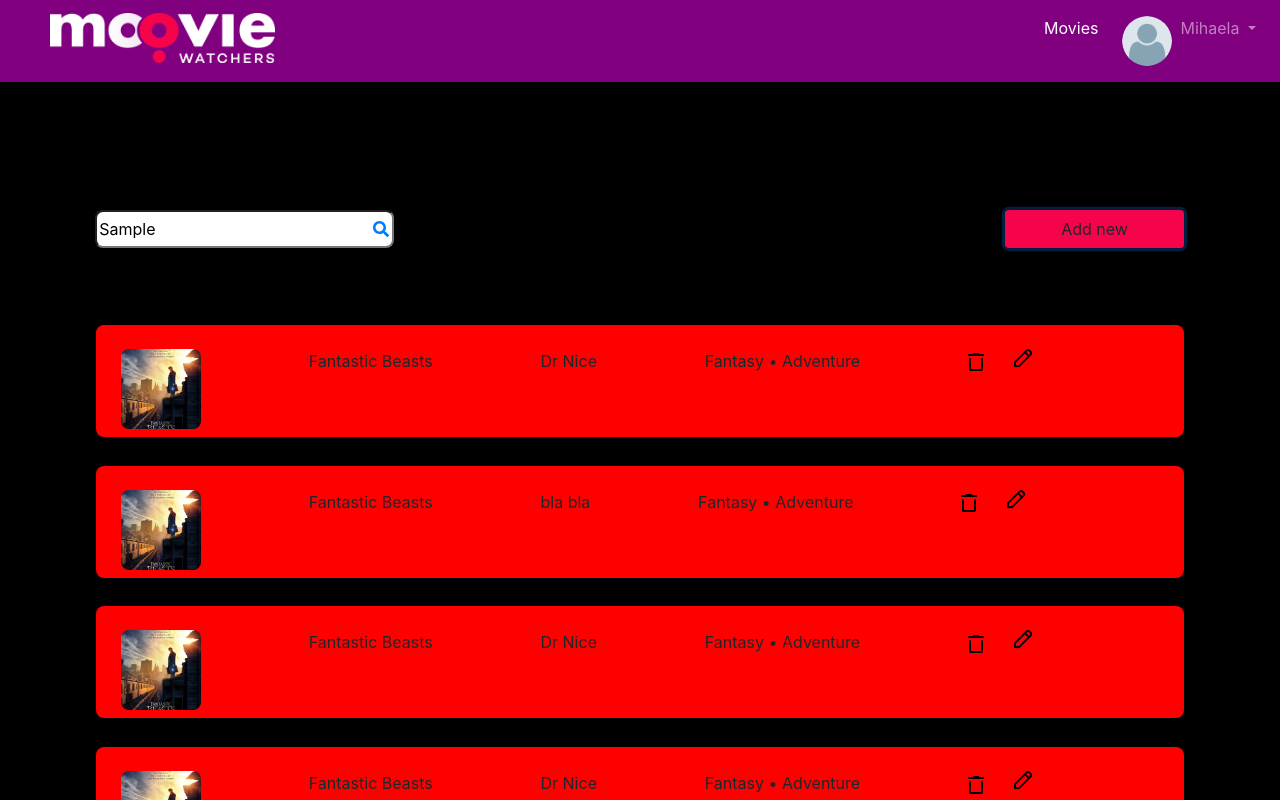
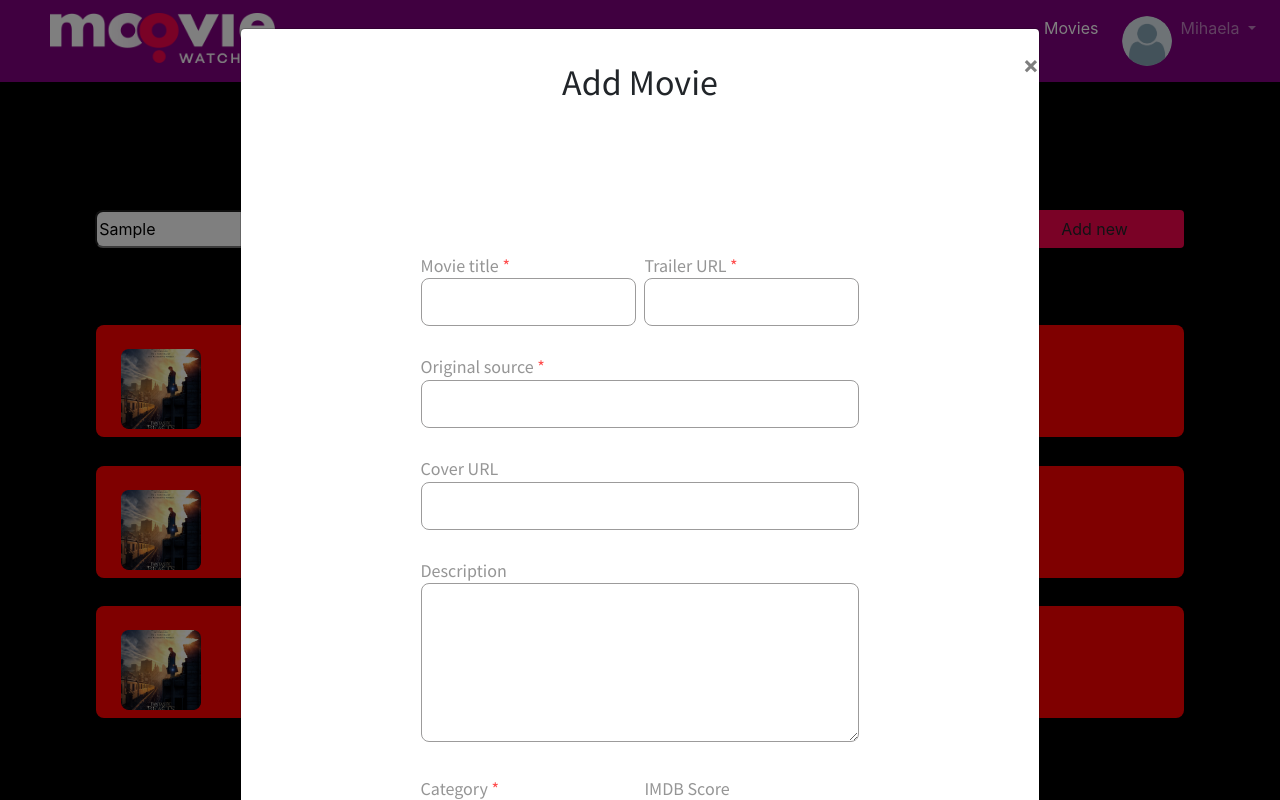
Before and after one commit to assist-software/Internship-2019-Front-end-Angular, an Angular app in the folder MovieAug/: page /adminMoviesList in a window 1280 px wide. Both pictures are taken after typing "Sample" into the empty fields and a click on the button "Add new". Shown: the top 800 px of the page. Built offline with nearby package versions, Linux system fonts and the light colour scheme; data requests are answered from the project's data file.

Commit message:
Get & Delete Administrator + modals

```diff
--- a/MovieAug/angular.json
+++ b/MovieAug/angular.json
@@ -24,10 +24,11 @@
               "src/assets"
             ],
             "styles": [
-              "node_modules/bootstrap/dist/css/bootstrap.min.css",
+              "./node_modules/bootstrap/dist/css/bootstrap.min.css",
               "src/styles.css"
             ],
-            "scripts": ["node_modules/jquery/dist/jquery.min.js",
+            "scripts": [
+              "node_modules/jquery/dist/jquery.min.js",
               "node_modules/bootstrap/dist/js/bootstrap.js"
             ]
           },
@@ -89,6 +90,7 @@
               "src/assets"
             ],
             "styles": [
+              "./node_modules/bootstrap/dist/css/bootstrap.min.css",
               "src/styles.css"
             ],
             "scripts": []
--- /dev/null
+++ b/MovieAug/server/db.json
@@ -0,0 +1,36 @@
+{
+  "movie": [{
+      "id": 1,
+      "title": "Tony Stark",
+      "trailer": "sdegterhterherhrth",
+      "source": "001-123-4567",
+      "coverURL": "Tony Stark",
+      "description": "20/04/04.2019",
+      "Category": "Adventure",
+      "IMDBScore": "sdegterhterherhrth",
+      "ReleaseDate": "001-123-4567"
+    },
+    {
+      "id": 2,
+      "title": "Fantastic Beasts",
+      "trailer": "sdegterhterherhrth",
+      "source": "001-123-4567",
+      "coverURL": "Tony Stark",
+      "description": "20/04/04.2019",
+      "Category": "Fantasy",
+      "IMDBScore": "sdegterhterherhrth",
+      "ReleaseDate": "001-123-4567"
+    },
+    {
+      "id": 3,
+      "title": "Moonlight Beas",
+      "trailer": "sdegterhterherhrth",
+      "source": "001-123-4567",
+      "coverURL": "Tony Stark",
+      "description": "20/04/04.2019",
+      "Category": "Fantasy",
+      "IMDBScore": "sdegterhterherhrth",
+      "ReleaseDate": "001-123-4567"
+    }
+  ]
+}
--- a/MovieAug/src/app/administrator/add-movie/add-movie.component.css
+++ b/MovieAug/src/app/administrator/add-movie/add-movie.component.css
@@ -1,12 +1,16 @@
 .section1 {
-  width: 45%;
+  width: 55%;
   margin: 0 auto;
-  height: 600px;
+
 }
 
 .left {
   width: 49%;
   float: left;
+}
+
+.required {
+  color: red;
 }
 
 .right {
--- a/MovieAug/src/app/administrator/add-movie/add-movie.component.html
+++ b/MovieAug/src/app/administrator/add-movie/add-movie.component.html
@@ -1,24 +1,25 @@
-<div class="col-lg-11" style="left: 5%">
+<form class="col-lg-11" style="left: 5%" class="overflow-auto"><br>
+  <button type="button" class="close" data-dismiss="template" aria-label="Close">
+    <span aria-hidden="true" class="white-text">&times;</span>
+  </button>
   <div class="section1">
-    <h5 class="title">Add Movie</h5><br>
+    <h5 class="title modal-title pull-left">Add Movie</h5><br>
     <div class="left">
-      <h5 class="text">Movie title</h5><br>
+      <h5 class="text">Movie title <span class="required">*</span></h5><br>
       <input type="text" class="tbox" name="mobieTitle"><br>
-
     </div>
     <div class="right">
-
-      <h5 class="text">Trailer URL</h5><br>
+      <h5 class="text">Trailer URL <span class="required">*</span> </h5><br>
       <input type="text" class="tbox" name="TrailerURL"><br>
     </div>
-    <h5 class="text">Original source</h5><br>
+    <h5 class="text">Original source <span class="required">*</span></h5><br>
     <input type="text" name="originalSource" class="tboxLong"><br>
     <h5 class="text">Cover URL</h5><br>
     <input type="value" name="coverURL" class="tboxLong"><br>
     <h5 class="text">Description</h5><br>
     <textarea rows="4" name="description"></textarea>
     <div class="left">
-      <h5 class="text">Category</h5><br>
+      <h5 class="text">Category <span class="required">*</span></h5><br>
       <select class="selector" name="mobieTitle">
         <option value="empty"></option>
         <option value="Animatie">Animatie</option>
@@ -35,6 +36,6 @@
     <h5 class="text">Release date</h5><br>
     <input type="value" name="coverURL" class="tboxLong"><br>
     <button class="btn buttonAdauga">Add movie</button>
-    <h5 class="cancel">Cancel</h5>
+    <h5 class="cancel" aria-label="Close" (click)="pageHide()">Cancel</h5>
   </div>
-</div>
+</form>
--- a/MovieAug/src/app/administrator/add-movie/add-movie.component.ts
+++ b/MovieAug/src/app/administrator/add-movie/add-movie.component.ts
@@ -1,15 +1,23 @@
 import { Component, OnInit } from '@angular/core';
-
+import { BsModalService, BsModalRef } from 'ngx-bootstrap/modal';
 @Component({
   selector: 'app-add-movie',
   templateUrl: './add-movie.component.html',
   styleUrls: ['./add-movie.component.css']
 })
 export class AddMovieComponent implements OnInit {
-
-  constructor() { }
+  modalRef;
+  constructor(private modalService: BsModalService) { }
 
   ngOnInit() {
   }
-
+  pageHide() {
+    console.log("Hide pageAdm");
+    if (!this.modalRef) {
+      return;
+    }
+    console.log("sterge");
+    this.modalRef.hide();
+    this.modalRef = null;
+  }
 }
--- a/MovieAug/src/app/administrator/list-movies-admin/list-movies-admin.component.css
+++ b/MovieAug/src/app/administrator/list-movies-admin/list-movies-admin.component.css
@@ -37,6 +37,26 @@ ul {
   list-style-type: none;
 }
 
+.vertical-align-center {
+  /* To center vertically */
+  display: table-cell;
+  vertical-align: middle;
+  pointer-events: none;
+}
+
+.delete p {
+  font-family: Campton;
+  font-size: 100%;
+  text-align: center;
+  width: 40%;
+  margin-left: 30%;
+}
+
+.delete {
+  background-color: #F5044C;
+  width: 50%;
+}
+
 .edit {
   float: right;
   margin-left: 5%;
--- a/MovieAug/src/app/administrator/list-movies-admin/list-movies-admin.component.html
+++ b/MovieAug/src/app/administrator/list-movies-admin/list-movies-admin.component.html
@@ -9,7 +9,7 @@
     </div>
   </div>
   <div class="col ">
-    <button class="btn btn-primary-warning buttonAdauga " (click)="newMovie()">Add new</button>
+    <button class="btn btn-primary-warning buttonAdauga " (click)="newMovie(template)">Add new</button>
   </div>
 </div>
 
@@ -20,26 +20,38 @@
         <h1><img src="../../../assets/image 11.png" class="photoMovi" alt="Moovie"></h1>
       </li>
       <li class="columns">
-        <p>Fantastic Beasts</p>
+        <p>{{movie.title}}</p>
       </li>
       <li class="columns">
-        <p>{{movie.name}}</p>
+        <p>{{movie.description}}</p>
       </li>
       <li class="columns">
-        <p>Fantasy • Adventure</p>
+        <p>{{movie.Category}}</p>
       </li>
       <li class="columns buttonsModify">
         <div class="row">
           <div class="col">
-            <img src="../../../assets/Vector.png" class="photoMovi" alt="Moovie">
+            <img src="../../../assets/Vector.png" (click)="deleteMovieModal(delete, movie.id)" class="photoMovi"
+              alt="Moovie">
           </div>
           <div class="col">
-            <img src="../../../assets/Edit.png" class="edit" alt="Moovie">
+            <img src="../../../assets/Edit.png" (click)="newMovie(template)" class="edit" alt="Moovie">
           </div>
         </div>
       </li>
     </ul>
   </div>
 </div>
+<ng-template #template let-modal let-c="close" let-d="dismiss">
+  <app-add-movie></app-add-movie>
+</ng-template>
+<ng-template #delete>
+  <div class="modal-body text-center dialog-centered ">
+    <p>Are you sure you want to delete this movie?</p>
+    <button type="button" class="btn btn-default" (click)="modalRef.hide()">Cancel</button>
+    <button type="button" class="btn btn-primary" (click)="confirmDeleteMovie()">Delete</button>
+  </div>
+</ng-template>
 <!-- END ...first page-->
+
 <app-footer></app-footer>
--- a/MovieAug/src/app/administrator/list-movies-admin/list-movies-admin.component.ts
+++ b/MovieAug/src/app/administrator/list-movies-admin/list-movies-admin.component.ts
@@ -1,6 +1,7 @@
-import { Component, OnInit } from '@angular/core';
+import { Component, OnInit, TemplateRef } from '@angular/core';
 import { Router, ActivatedRoute, ParamMap } from '@angular/router';
-
+import { BsModalService, BsModalRef } from 'ngx-bootstrap/modal';
+import { RestApiService } from "../../shared/rest-api.service";
 @Component({
   selector: 'app-list-movies-admin',
   templateUrl: './list-movies-admin.component.html',
@@ -8,22 +9,51 @@ import { Router, ActivatedRoute, ParamMap } from '@angular/router';
 })
 
 export class ListMoviesAdminComponent implements OnInit {
-
-  movies: any[] = [
-    { name: "Dr Nice" },
-    { name: "bla bla" },
-    { name: "Dr Nice" },
-    { name: "Dr Nice" },
-    { name: "Dr Nice" },
-    { name: "Dr Nice" },
-  ];
+  modalRef: BsModalRef;
+  movies: any = [];
+  movieID: number;
+  // movies: any[] = [
+  //   { name: "Dr Nice" },
+  //   { name: "bla bla" },
+  //   { name: "Dr Nice" },
+  //   { name: "Dr Nice" },
+  //   { name: "Dr Nice" },
+  //   { name: "Dr Nice" },
+  // ];
   constructor(private route: ActivatedRoute,
-    private router: Router, ) { }
+    private router: Router,
+    private modalService: BsModalService,
+    public restApi: RestApiService) { }
 
   ngOnInit() {
+    this.loadMovie()
   }
-  newMovie() {
+  // Get employees list
+  loadMovie() {
+    return this.restApi.getMovie().subscribe((data: {}) => {
+      this.movies = data;
+      console.log("Json");
+      console.log(data);
+    })
+  }
+  newMovie(template: TemplateRef<any>) {
     console.log("Aici");
     //this.router.navigate(['/app-add-movie']);
+    this.modalRef = this.modalService.show(template, { class: 'modal-lg' });
+  }
+  deleteMovieModal(template: TemplateRef<any>, id) {
+
+    this.movieID = id;
+    console.log("Delete", this.movieID);
+    this.modalRef = this.modalService.show(template, { class: '.col-md-3 .modal-sm' });
+  }
+  confirmDeleteMovie() {
+    console.log("test");
+    this.restApi.deleteMovie(this.movieID).subscribe(data => {
+      this.loadMovie()
+    })
+    this.modalRef.hide();
+    this.modalRef = null;
+
   }
 }
--- a/MovieAug/src/app/app.module.ts
+++ b/MovieAug/src/app/app.module.ts
@@ -1,6 +1,10 @@
 import { BrowserModule } from '@angular/platform-browser';
 import { NgModule } from '@angular/core';
+import { ModalModule, BsModalRef } from 'ngx-bootstrap/modal';
+import { CommonModule } from '@angular/common';
+import { BrowserAnimationsModule } from '@angular/platform-browser/animations';
 
+import { HttpClientModule } from '@angular/common/http';
 import { AppRoutingModule } from './app-routing.module';
 import { AppComponent } from './app.component';
 import { HeaderComponent } from './header/header.component';
@@ -19,7 +23,6 @@ import { HomeComponent } from './home/home.component';
 import { AddMovieComponent } from './administrator/add-movie/add-movie.component';
 import { HeaderAdminComponent } from './administrator/header-admin/header-admin.component';
 import { ListMoviesAdminComponent } from './administrator/list-movies-admin/list-movies-admin.component';
-
 @NgModule({
   declarations: [
     AppComponent,
@@ -42,7 +45,9 @@ import { ListMoviesAdminComponent } from './administrator/list-movies-admin/list
   ],
   imports: [
     BrowserModule,
-    AppRoutingModule
+    AppRoutingModule,
+    ModalModule.forRoot(),
+    HttpClientModule
   ],
   providers: [],
   bootstrap: [AppComponent]
--- /dev/null
+++ b/MovieAug/src/app/shared/movie.ts
@@ -0,0 +1,13 @@
+export interface movie {
+    id: number,
+    title: string,
+    trailer: string,
+    source: string,
+    coverURL: string,
+    description: string,
+    Category: string,
+    IMDBScore: number,
+    ReleaseDate: string
+
+
+}
--- /dev/null
+++ b/MovieAug/src/app/shared/rest-api.service.ts
@@ -0,0 +1,46 @@
+import { Injectable } from '@angular/core';
+import { HttpClient, HttpHeaders } from '@angular/common/http';
+import { movie } from '../shared/movie';
+import { Observable, throwError } from 'rxjs';
+import { retry, catchError } from 'rxjs/operators';
+@Injectable({
+  providedIn: 'root'
+})
+export class RestApiService {
+  apiURL = 'http://localhost:3000';
+  constructor(private http: HttpClient) { }
+  // Http Options
+  httpOptions = {
+    headers: new HttpHeaders({
+      'Content-Type': 'application/json'
+    })
+  }
+  getMovie(): Observable<movie> {
+    return this.http.get<movie>(this.apiURL + '/movie')
+      .pipe(
+        retry(1),
+        catchError(this.handleError)
+      )
+  }
+
+  deleteMovie(id) {
+    return this.http.delete<movie>(this.apiURL + '/movie/' + id, this.httpOptions)
+      .pipe(
+        retry(1),
+        catchError(this.handleError)
+      )
+  }
+  // Error handling
+  handleError(error) {
+    let errorMessage = '';
+    if (error.error instanceof ErrorEvent) {
+      // Get client-side error
+      errorMessage = error.error.message;
+    } else {
+      // Get server-side error
+      errorMessage = `Error Code: ${error.status}\nMessage: ${error.message}`;
+    }
+    window.alert(errorMessage);
+    return throwError(errorMessage);
+  }
+}
--- a/MovieAug/src/index.html
+++ b/MovieAug/src/index.html
@@ -7,6 +7,7 @@
   <base href="/">
   <script defer src="https://use.fontawesome.com/releases/v5.0.8/js/all.js"></script>
   <!-- <script src="https://code.jquery.com/jquery-3.4.1.min.js"> </script> -->
+  <link href="https://maxcdn.bootstrapcdn.com/bootstrap/4.0.0/css/bootstrap.min.css">
   <link href="https://fonts.googleapis.com/css?family=Source+Sans+Pro&display=swap" rel="stylesheet">
   <meta name="viewport" content="width=device-width, initial-scale=1">
   <link rel="icon" type="image/x-icon" href="favicon.ico">
```
Also changed, not shown: 1 other file (tests, documents, lock files or other folders).
